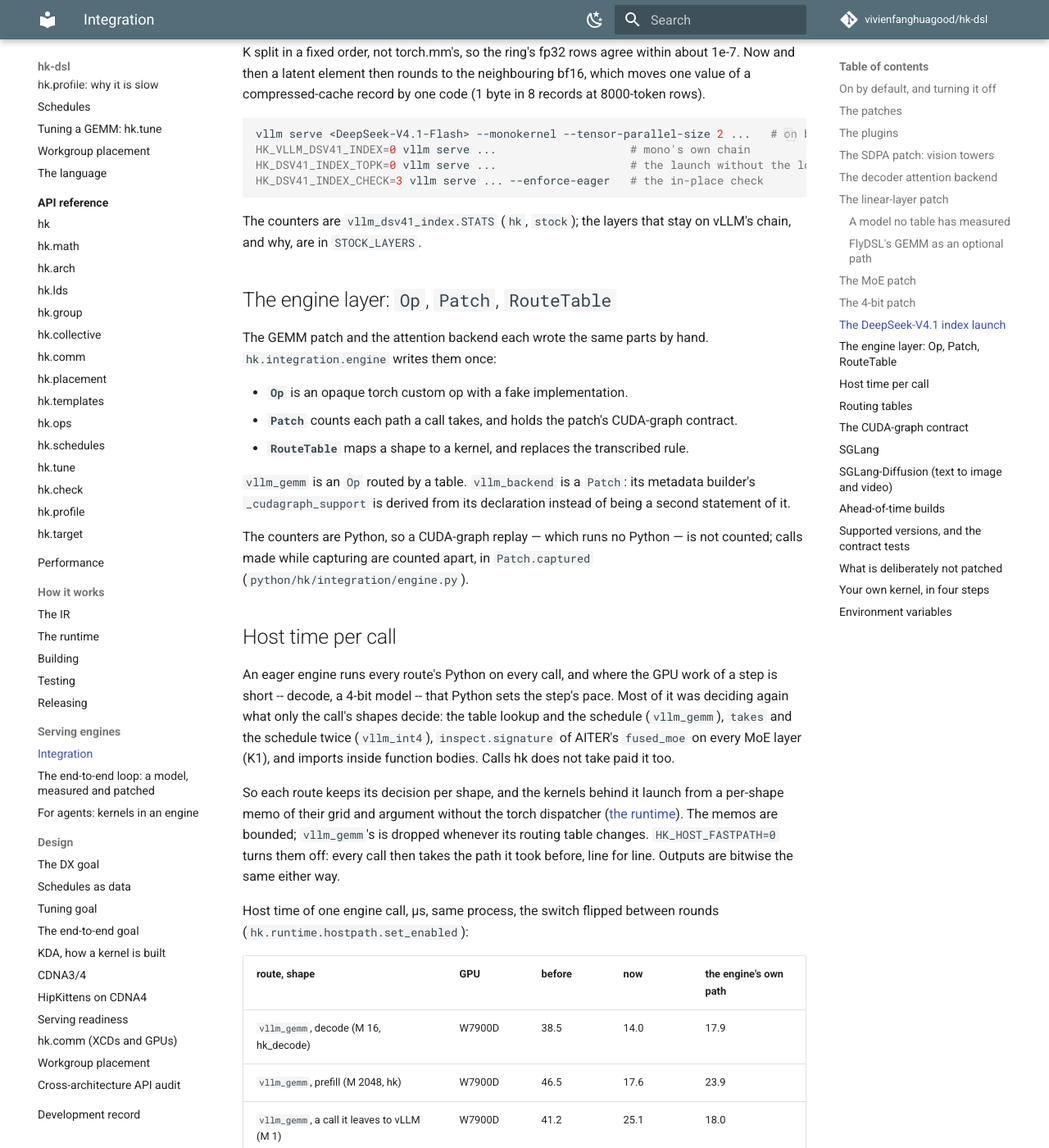
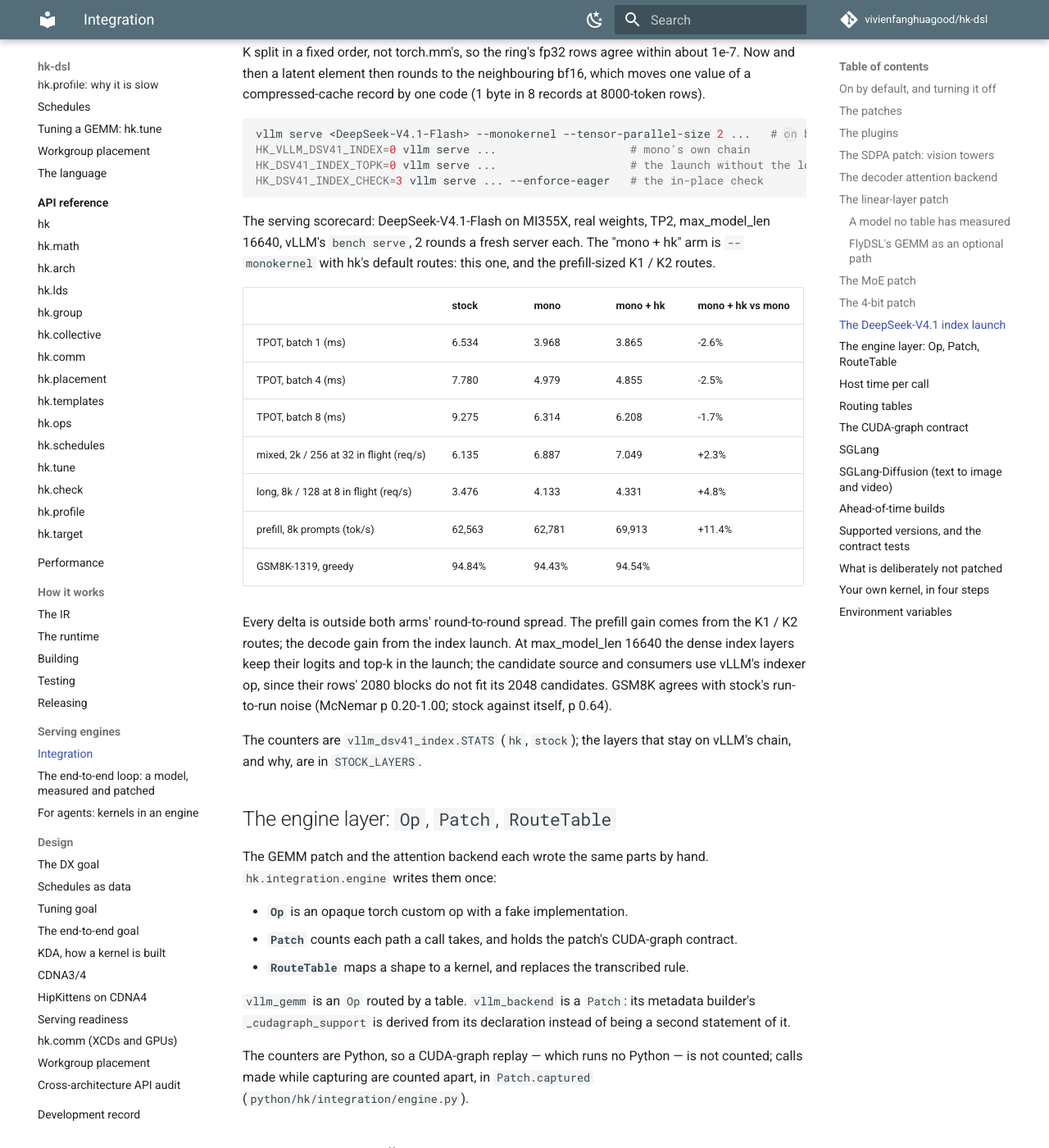
Before and after one commit to vivienfanghuagood/hk-dsl, an MkDocs documentation site: the page built from docs/integration.md, in a window 1280 px wide and 1400 px high, scrolled down 13951 px. Shown: the whole window at 82% size. Built offline with MkDocs 1.6.1 and Material for MkDocs 9.7.7, drawn with Linux system fonts in a browser that asks for light colours; comment, search, counter and statistics services are not loaded; some of the changed text lies outside the part shown.

Commit message:
dsv41_index: the serving scorecard in the docs; IR test leaves no stand-in vllm behind
The stand-in vLLM tree's modules stayed in sys.modules after the route's IR
tests, so the plugin tests that ran later saw a vllm without
model_executor (test_vllm_int4 / test_vllm_moe failed in CI's IR tier).

Co-Authored-By: Claude <noreply@anthropic.com>

````diff
--- a/docs/integration.md
+++ b/docs/integration.md
@@ -46,7 +46,7 @@ and which rule decided.
 |---|---|---|---|
 | K2, MXFP8 linear (DeepSeek-V4.1), M >= 2048 (indexer wq_b >= 2825, engram wkv >= 1024: `MIN_M_NK`), and measured M ranges below that (`RANGES`) | `HK_VLLM_MXFP8` | **on, gfx950** | bit-identical to vLLM's kernel; real weights, GSM8K 94.69% vs stock 94.24-94.39%, with K1 ARC 96.76% vs 96.93-97.10% (McNemar p >= 0.175; [serving readiness](design/serving-readiness.md) B1) |
 | K1, MoE a8w4 (DeepSeek-V4.1), M >= 2560 (`MIN_M`) | `HK_VLLM_MOE_A8W4` | **on, gfx950** | error vs fp32 3.5-6.3e-3 against AITER's 0.97-2.1e-2 on real layers; GSM8K 94.92% (B1) |
-| DeepSeek-V4.1 index layers under `--monokernel`: one launch for the compressor, indexer K / Q, logits and top-k, at decode steps of up to 8 rows | `HK_VLLM_DSV41_INDEX` | **on, gfx950** | caches and q byte-identical to vLLM's chain in vLLM, top-k sets equal ([the index launch](#the-deepseek-v41-index-launch)); TPOT and GSM8K: SCORECARD |
+| DeepSeek-V4.1 index layers under `--monokernel`: one launch for the compressor, indexer K / Q, logits and top-k, at decode steps of up to 8 rows | `HK_VLLM_DSV41_INDEX` | **on, gfx950** | caches and q byte-identical to vLLM's chain in vLLM, top-k sets equal ([the index launch](#the-deepseek-v41-index-launch)); with `--monokernel` and hk's other default routes, TPOT 2.6 / 2.5 / 1.7% below mono's at batch 1 / 4 / 8, GSM8K-1319 within stock's noise (McNemar p >= 0.20) |
 | AWQ 4-bit linear | `HK_VLLM_INT4` | **on, gfx1100, gfx950 and gfx1201** | greedy tokens identical to stock's, Qwen3-8B/14B-AWQ ([22](history/22-int4.md), [42](history/42-mi355x-in-the-engine.md)); on gfx1201 Qwen3-8B-AWQ, decode 2.5-4.5x ([50](history/50-gfx1201-in-vllm.md)) |
 | unquantized linear (+ tuning at load) | `HK_VLLM_GEMM` | **on, gfx1100 and gfx1201** | tokens identical, or a bf16 near-tie ([35](history/35-any-model.md)); on gfx1201 tokens identical and routing counts equal round for round, Qwen3-1.7B and Qwen3.5-9B ([50](history/50-gfx1201-in-vllm.md)); with gfx1201's shipped small-M schedules, requests 1.08-1.11x stock at 32-128 on Qwen3.5-9B ([51](history/51-gfx1201-small-m-gemm.md)); on gfx950 it was measured to change nothing against aiter ([42](history/42-mi355x-in-the-engine.md)), so it stays off there |
 | bf16 MoE GEMMs | `HK_VLLM_MOE` | **on, gfx1100 and gfx1201** | OLMoE tokens identical ([21](history/21-moe.md)); with aiter on gfx950 it routes nothing; on gfx1201 up to 2 tokens a step only, OLMoE tokens identical and decode 1.10-1.12x at 1 request, 1.06-1.07x at 2 ([52](history/52-gfx1201-moe-at-the-roofline.md)) |
@@ -594,6 +594,26 @@ HK_DSV41_INDEX_TOPK=0 vllm serve ...                    # the launch without the
 HK_DSV41_INDEX_CHECK=3 vllm serve ... --enforce-eager   # the in-place check
 ```
 
+The serving scorecard: DeepSeek-V4.1-Flash on MI355X, real weights, TP2, max_model_len 16640, vLLM's
+`bench serve`, 2 rounds a fresh server each. The "mono + hk" arm is `--monokernel` with hk's default routes:
+this one, and the prefill-sized K1 / K2 routes.
+
+| | stock | mono | mono + hk | mono + hk vs mono |
+|---|---|---|---|---|
+| TPOT, batch 1 (ms) | 6.534 | 3.968 | 3.865 | -2.6% |
+| TPOT, batch 4 (ms) | 7.780 | 4.979 | 4.855 | -2.5% |
+| TPOT, batch 8 (ms) | 9.275 | 6.314 | 6.208 | -1.7% |
+| mixed, 2k / 256 at 32 in flight (req/s) | 6.135 | 6.887 | 7.049 | +2.3% |
+| long, 8k / 128 at 8 in flight (req/s) | 3.476 | 4.133 | 4.331 | +4.8% |
+| prefill, 8k prompts (tok/s) | 62,563 | 62,781 | 69,913 | +11.4% |
+| GSM8K-1319, greedy | 94.84% | 94.43% | 94.54% | |
+
+Every delta is outside both arms' round-to-round spread. The prefill gain comes from the K1 / K2 routes; the
+decode gain from the index launch. At max_model_len 16640 the dense index layers keep their logits and top-k
+in the launch; the candidate source and consumers use vLLM's indexer op, since their rows' 2080 blocks do not
+fit its 2048 candidates. GSM8K agrees with stock's run-to-run noise (McNemar p 0.20-1.00; stock against
+itself, p 0.64).
+
 The counters are `vllm_dsv41_index.STATS` (`hk`, `stock`); the layers that
 stay on vLLM's chain, and why, are in `STOCK_LAYERS`.
 
````
Also changed, not shown: 3 other files.
